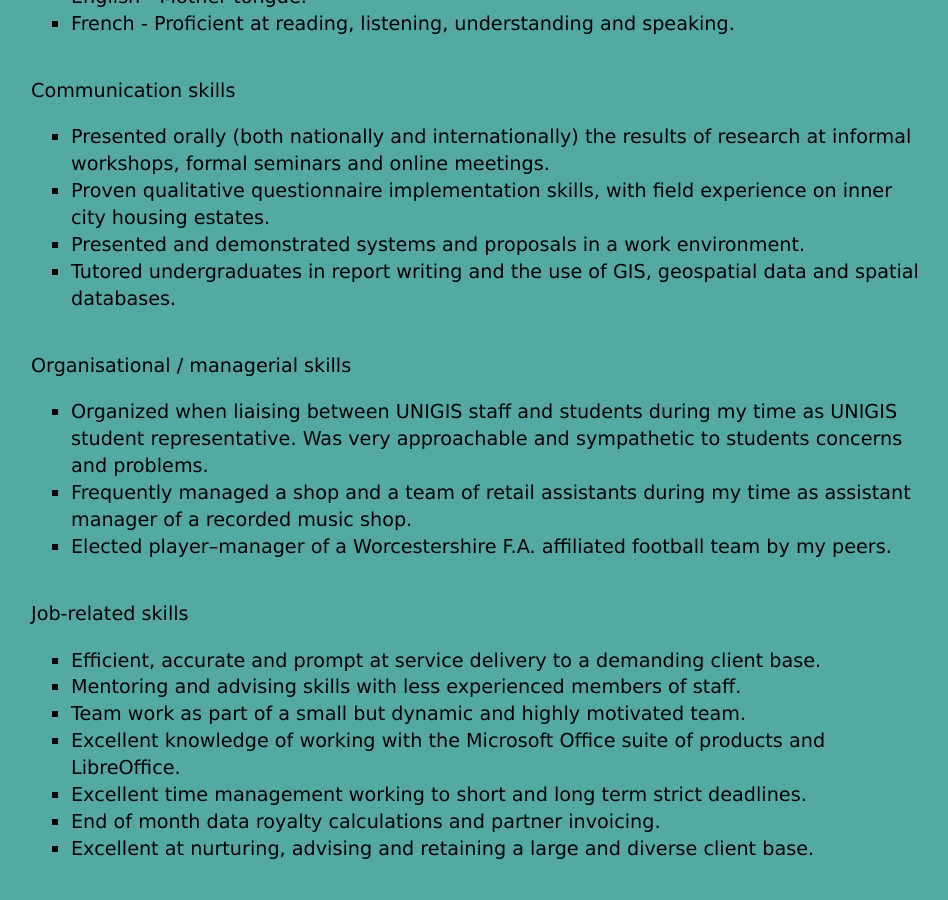
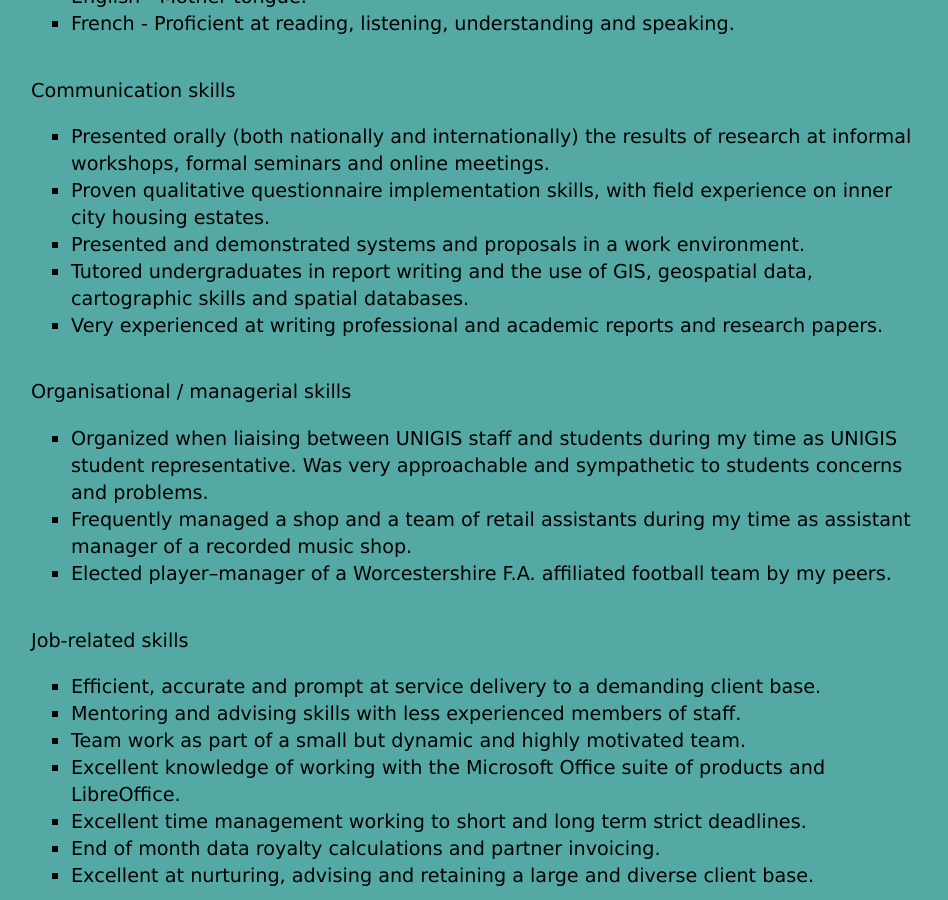
Before and after one commit to ltclasper/ltclasper.github.io, a Jekyll site: the page built from cv/index.html, in a window 1280 px wide and 900 px high, scrolled down 2561 px. Shown: the whole window, without its empty margins (161-1109 px from the left). Built offline with Jekyll 4.4.1, drawn with Linux system fonts in a browser that asks for light colours; some of the changed text lies outside the part shown.

Commit message:
Update index.html

```diff
--- a/cv/index.html
+++ b/cv/index.html
@@ -108,7 +108,8 @@ title: Luke Clasper's CV
 <li>Presented orally (both nationally and internationally) the results of research at informal workshops, formal seminars and online meetings.</li>
 <li>Proven qualitative questionnaire implementation skills, with field experience on inner city housing estates. </li>
 <li>Presented and demonstrated systems and proposals in a work environment.</li>
-<li>Tutored undergraduates in report writing and the use of GIS, geospatial data and spatial databases.</li>
+<li>Tutored undergraduates in report writing and the use of GIS, geospatial data, cartographic skills and spatial databases.</li>
+<li>Very experienced at writing professional and academic reports and research papers.</li>
 
 	</ul>
 </p>
```
Also changed, not shown: other parts of cv/index.html (+1 -1 lines).
